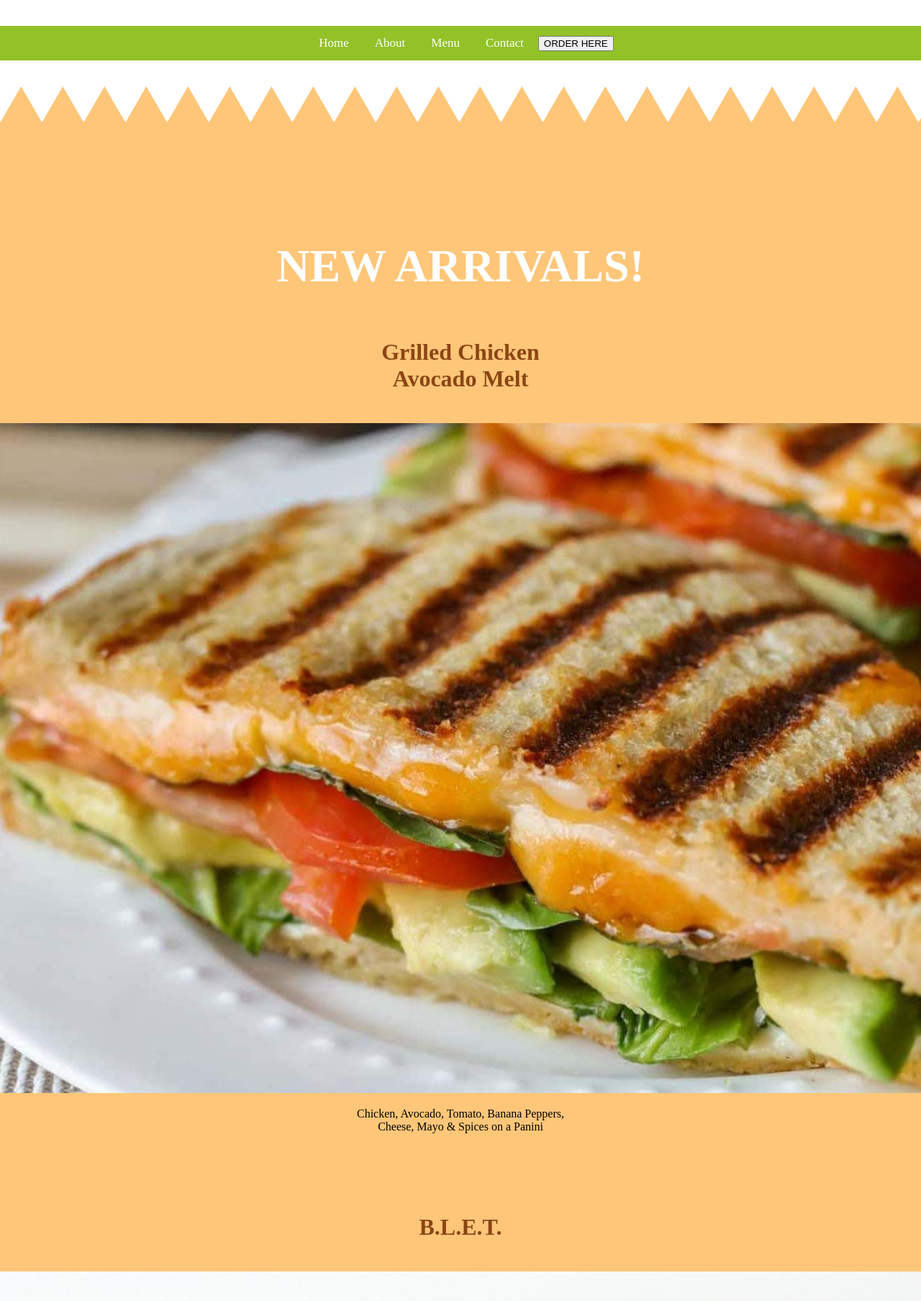
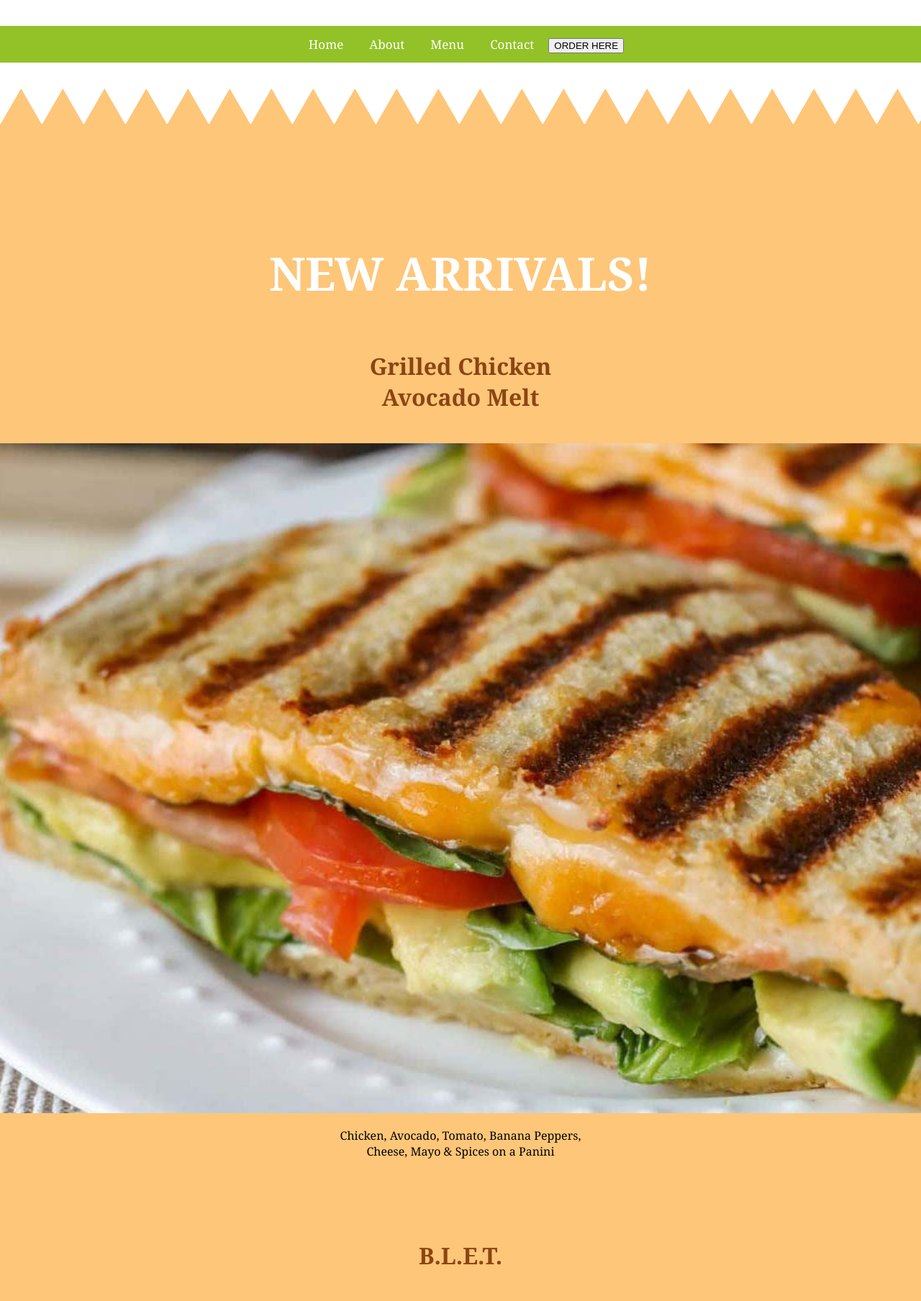
Before and after one commit to maggie00cooper/project2, a plain HTML site: page index.html in a window 1280 px wide. Shown: the part 572-2380 px from the top of the page at 72% size. Drawn offline with Linux system fonts and the light colour scheme.

Commit message:
Add files via upload

```diff
--- a/styles.css
+++ b/styles.css
@@ -12,7 +12,7 @@ img{
 #top{
     text-align: center;
     color: blue;
-    font-family: futura, sans-serif;
+    font-family: Georgia, serif;
 }
 
 h1{text-align: center;
@@ -31,13 +31,13 @@ h2{text-align: center;
 
  h3{text-align: center;
           color: white;
-          font-family: Gavlji;
+          font-family: Georgia, serif;
           font-size: 400%
 }
 
 h4{text-align: center;
   color: saddlebrown;
-  font-family: Gavlji;
+  font-family: Georgia, serif;
   font-size: 200%
 
 
@@ -55,7 +55,9 @@ li{line-height: 1.5em;
 
 a:hover{color: lightblue;}
 
-p{text-align: center;}
+p{text-align: center;
+ font-family: Georgia, serif;
+}
 
 .center {
 display: block;
@@ -94,7 +96,7 @@ body{
 }
 
 . button{
-  font-family: 'Gavlji';
+  font-family: 'Georgia, serif';
   color: green
   letter-spacing: 1.2px;
   background: linear-gradient(rgba(0, 0, 0, 0.1), rgba(0, 0, 0, 0.2));
@@ -140,7 +142,7 @@ START Nav Styles
 .topnav a {
  color: white;
  text-decoration: none;
- font-family: Gavlji;
+ font-family: Georgia, serif;
  font-size: 17px;
   /* Leave the styles below alone */
    display: inline-block;
```
Also changed, not shown: index.html (line endings or trailing spaces).
